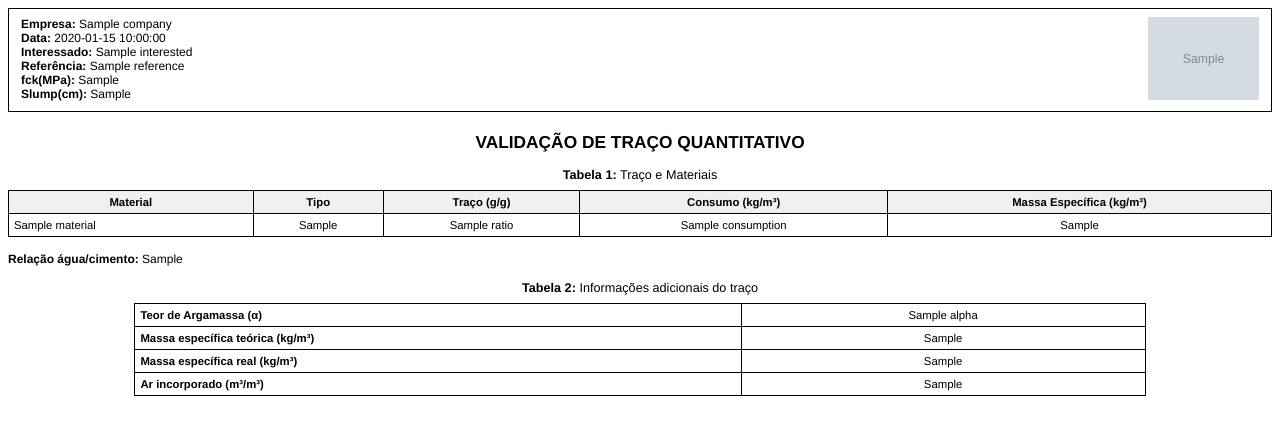
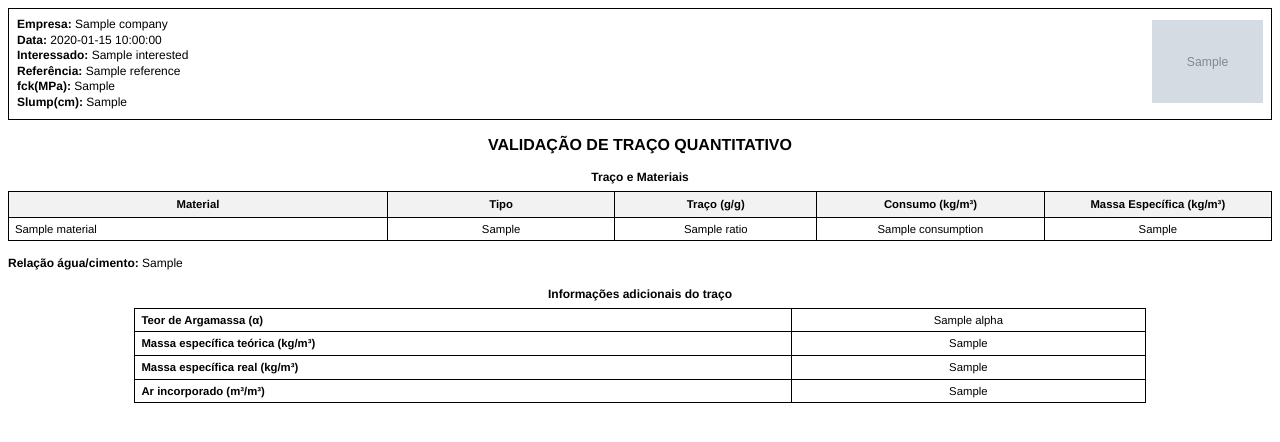
Before and after one commit to mixium/mixium, a Flask app: template templates/traco_pdf_template.html in a window 1280 px wide. Shown: the top 442 px of the page. Run offline with Flask 3, Linux system fonts and the light colour scheme; the template is opened without the code that fills it: most values are stand-ins (such as "Sample title", 1, 10 or a date in 2020); grey boxes marked "Sample" are stand-in pictures.

Commit message:
Update traco_pdf_template.html

```diff
--- a/templates/traco_pdf_template.html
+++ b/templates/traco_pdf_template.html
@@ -4,79 +4,82 @@
     <meta charset="utf-8">
     <style>
         @page {
-            size: A4;
+            size: A4 portrait;
             margin: 1.5cm;
         }
         body {
             font-family: Helvetica, Arial, sans-serif;
             color: #000000;
             font-size: 9pt;
+            line-height: 1.3;
         }
 
-        /* Caixa do Cabeçalho (Equivalente ao tcolorbox) */
+        /* Box Superior / Cabeçalho */
         .header-box {
-            border: 0.8pt solid #000000;
-            padding: 8px 12px;
-            margin-bottom: 20px;
+            border: 1px solid #000000;
+            padding: 8px;
+            margin-bottom: 15px;
         }
-        .header-box table {
+        .header-table {
             width: 100%;
             border-collapse: collapse;
         }
-        .header-box td {
-            vertical-align: top;
+        .header-table td {
+            vertical-align: middle;
             padding: 0;
+            border: none;
         }
 
-        /* Título Principal */
+        /* Título Central */
         .doc-title {
             text-align: center;
-            font-size: 13pt;
+            font-size: 12pt;
             font-weight: bold;
-            margin-top: 10px;
+            margin-top: 15px;
             margin-bottom: 15px;
             text-transform: uppercase;
         }
 
-        /* Tabelas Estilizadas */
-        .pdf-table {
+        .caption {
+            font-size: 9pt;
+            font-weight: bold;
+            text-align: center;
+            margin-bottom: 5px;
+        }
+
+        /* Tabelas Estilizadas com Larguras Fixas */
+        .data-table {
             width: 100%;
             border-collapse: collapse;
-            margin-top: 8px;
             margin-bottom: 15px;
         }
-        .pdf-table th {
-            border: 0.8pt solid #000000;
+        .data-table th {
+            border: 1px solid #000000;
             padding: 5px;
             font-size: 8.5pt;
             font-weight: bold;
             text-align: center;
-            background-color: #f0f0f0;
+            background-color: #f2f2f2;
         }
-        .pdf-table td {
-            border: 0.8pt solid #000000;
-            padding: 5px;
+        .data-table td {
+            border: 1px solid #000000;
+            padding: 4px 6px;
             text-align: center;
             font-size: 8.5pt;
-        }
-
-        .caption {
-            font-size: 9.5pt;
-            text-align: center;
-            margin-bottom: 4px;
+            vertical-align: middle;
         }
 
         .info-text {
             font-size: 9pt;
-            margin: 10px 0;
+            margin: 12px 0;
         }
     </style>
 </head>
 <body>
 
-    <!-- Caixa Superior (Cabeçalho do LaTeX) -->
+    <!-- Cabeçalho em Caixa -->
     <div class="header-box">
-        <table>
+        <table class="header-table">
             <tr>
                 <td style="width: 65%;">
                     <strong>Empresa:</strong> {{ header.company }}<br>
@@ -87,8 +90,8 @@
                     <strong>Slump(cm):</strong> {{ mix.target_slump or '-' }}
                 </td>
                 <td style="width: 35%; text-align: right;">
-                    {% if header.logo_filename %}
-                        <img src="{{ header.logo_filename }}" style="max-height: 2.2cm;">
+                    {% if header.logo_base64 %}
+                        <img src="{{ header.logo_base64 }}" style="max-height: 2.2cm; max-width: 5cm;">
                     {% endif %}
                 </td>
             </tr>
@@ -100,16 +103,16 @@
         VALIDAÇÃO DE TRAÇO QUANTITATIVO
     </div>
 
-    <!-- Tabela 1: Traço e Materiais -->
-    <div class="caption"><strong>Tabela 1:</strong> Traço e Materiais</div>
-    <table class="pdf-table">
+    <!-- Tabela 1: Materiais -->
+    <div class="caption">Traço e Materiais</div>
+    <table class="data-table">
         <thead>
             <tr>
-                <th>Material</th>
-                <th>Tipo</th>
-                <th>Traço (g/g)</th>
-                <th>Consumo (kg/m³)</th>
-                <th>Massa Específica (kg/m³)</th>
+                <th style="width: 30%;">Material</th>
+                <th style="width: 18%;">Tipo</th>
+                <th style="width: 16%;">Traço (g/g)</th>
+                <th style="width: 18%;">Consumo (kg/m³)</th>
+                <th style="width: 18%;">Massa Específica (kg/m³)</th>
             </tr>
         </thead>
         <tbody>
@@ -125,18 +128,17 @@
         </tbody>
     </table>
 
-    <!-- Relação Água/Cimento -->
     <div class="info-text">
         <strong>Relação água/cimento:</strong> {{ mix.water_cement_ratio or 'N/A' }}
     </div>
 
-    <!-- Tabela 2: Informações Adicionais -->
-    <div class="caption" style="margin-top: 15px;"><strong>Tabela 2:</strong> Informações adicionais do traço</div>
-    <table class="pdf-table" style="width: 80%; margin-left: auto; margin-right: auto;">
+    <!-- Tabela 2: Propriedades -->
+    <div class="caption" style="margin-top: 15px;">Informações adicionais do traço</div>
+    <table class="data-table" style="width: 80%; margin-left: auto; margin-right: auto;">
         <tbody>
             <tr>
-                <td style="text-align: left; font-weight: bold; width: 60%;">Teor de Argamassa (&alpha;)</td>
-                <td>{{ mix.alpha or '-' }}</td>
+                <td style="text-align: left; font-weight: bold; width: 65%;">Teor de Argamassa (&alpha;)</td>
+                <td style="width: 35%;">{{ mix.alpha or '-' }}</td>
             </tr>
             <tr>
                 <td style="text-align: left; font-weight: bold;">Massa específica teórica (kg/m³)</td>
```
